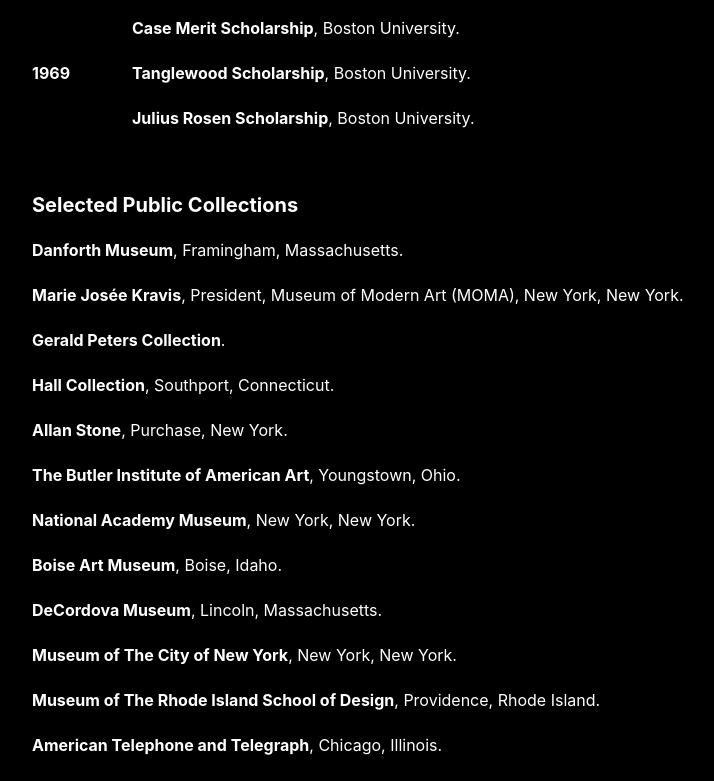
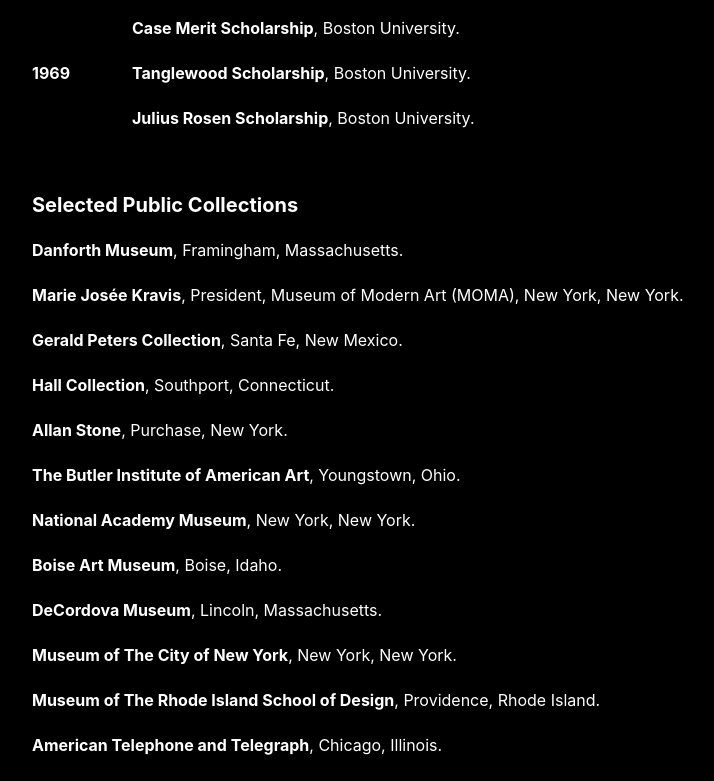
Before and after one commit to aishatoule/lorraine-shemesh-site, a React (Create React App) app: page /biography in a window 1280 px wide. Shown: the part 1860-2641 px from the top of the page, without its empty margins (278-992 px from the left). Built offline with nearby package versions, Linux system fonts and the light colour scheme; what redux-immutable-state-invariant would draw is missing.

Commit message:
Misc feedback updates

```diff
--- a/src/components/pages/Biography.js
+++ b/src/components/pages/Biography.js
@@ -1,5 +1,5 @@
 import React, { Component } from 'react';
-import biographyTopImage from '../../images/studio/IMG_2134_1.jpg';
+import biographyTopImage from '../../images/exhibitions/sbu_exhibition_with_lorraine.jpg';
 
 const Biography = () => {
     return (
@@ -162,7 +162,7 @@
 	                        <p className="biography-listing"><b>Marie Josée Kravis</b>, President, Museum of Modern Art (MOMA), New York, New York.</p>
 	                    </div>
 	                    <div className="biography-container">
-	                        <p className="biography-listing"><b>Gerald Peters Collection</b>.</p>
+	                        <p className="biography-listing"><b>Gerald Peters Collection</b>, Santa Fe, New Mexico.</p>
 	                    </div>
 	                    <div className="biography-container">
 	                        <p className="biography-listing"><b>Hall Collection</b>, Southport, Connecticut.</p>
--- a/src/components/pages/Paint/Intersections.js
+++ b/src/components/pages/Paint/Intersections.js
@@ -98,7 +98,7 @@
                         privateCollection: ""
                     },
                     {
-                        name: checkmateDetail1,
+                        name: lockDetail1,
                         artistName: "Lorraine Shemesh",
                         title: "Lock - detail",
                         year: "2009",
```
Also changed, not shown: src/images/exhibitions/sbu_exhibition_with_lorraine.jpg (added).
